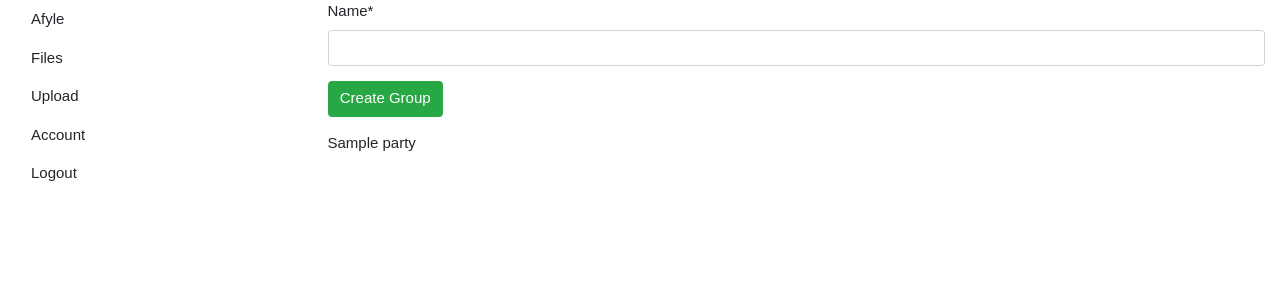
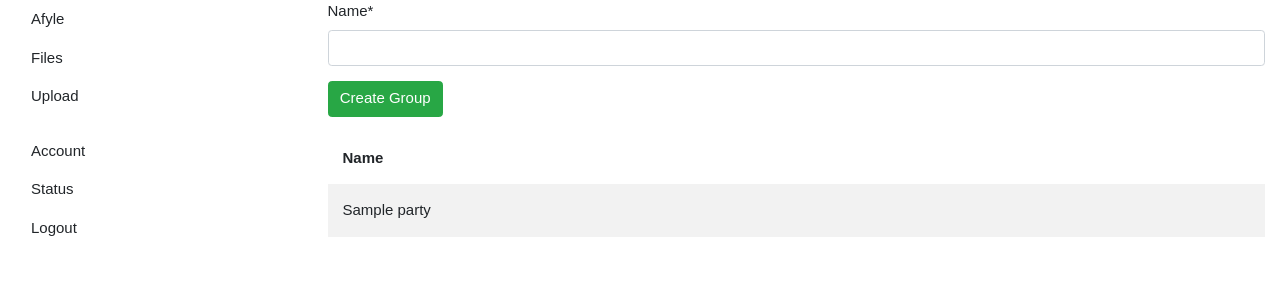
Before and after one commit to jacbroberts/Afyle, a Django app: page /groups in a window 1280 px wide. Shown: the part 15-315 px from the top of the page. Run offline with Django 4.2, Linux system fonts and the light colour scheme; a user stored in the database is signed in; tables that the repository leaves empty hold one stand-in row (values such as "Sample post"); some libraries are stand-ins or nearby versions.

Commit message:
navbar and groups v0.5

```diff
--- a/files/templates/files/file_base.html
+++ b/files/templates/files/file_base.html
@@ -23,7 +23,11 @@
             <a href="/" class="w3-bar-item w3-button">Afyle</a>
             <a href="/files" class="w3-bar-item w3-button">Files</a>
             <a href="/upload" class="w3-bar-item w3-button">Upload</a>
+            <a href="/groups" class="w3-bar-item w3-button"></a>
             <a href="/account" class="w3-bar-item w3-button">Account</a>
+            {% if user.is_staff %}
+            <a href="/status" class = "w3-bar-item w3-button">Status</a>
+            {% endif %}
             <a href="/logout" class="w3-bar-item w3-button">Logout</a>
             </div>
             <div class="margin-left25">
--- a/files/templates/files/group_exists.html
+++ b/files/templates/files/group_exists.html
@@ -1,3 +1,3 @@
-Temp Error Redirect Message
+<p>Temp Error Redirect Message</p>
 
-Sorry, Group name in use
+<p>Sorry, Group name in use</p>
--- a/files/templates/files/groups.html
+++ b/files/templates/files/groups.html
@@ -10,8 +10,19 @@
     <button type="submit" class="btn btn-success">Create Group</button>
 </form>
 
-{% for group in groups %}
-<p>{{ group }}</p>
-{% endfor %}
+
+
+<table>
+    <tr>
+        <th>Name</th>
+    </tr>
+    {% for group in groups %}
+    <tr>
+        <td>{{ group }}</td>
+    </tr>
+
+    {% endfor %}
+
+</table>
 
 {% endblock %}
```
